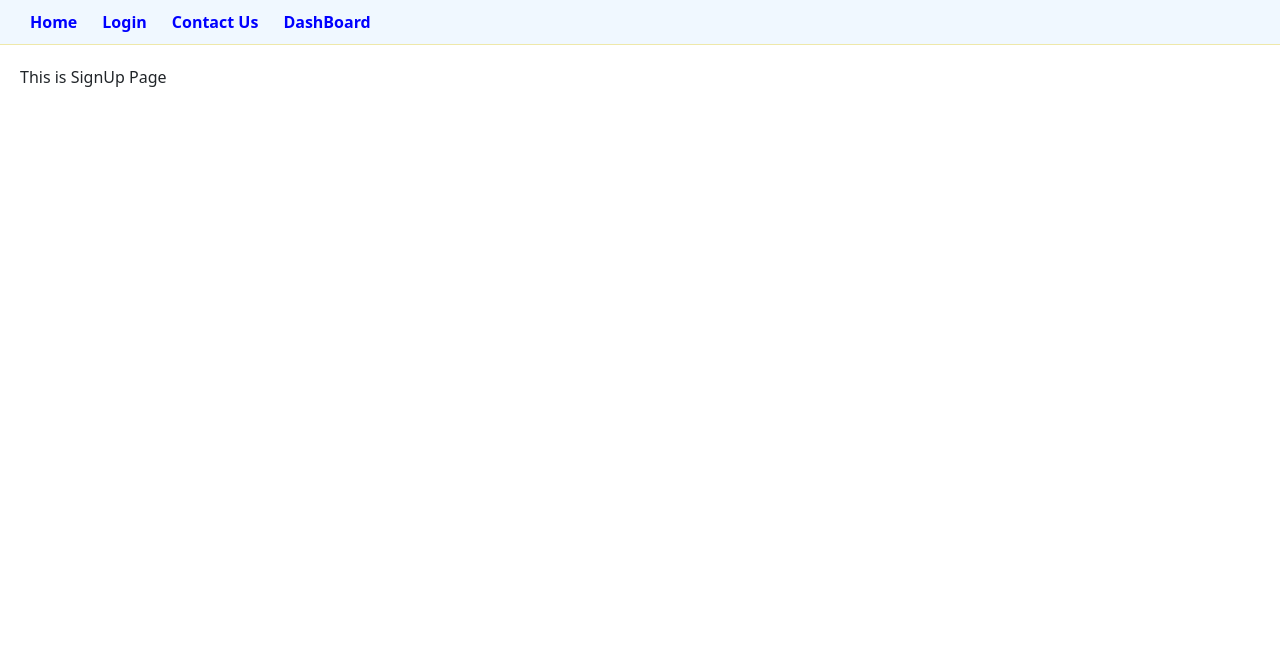
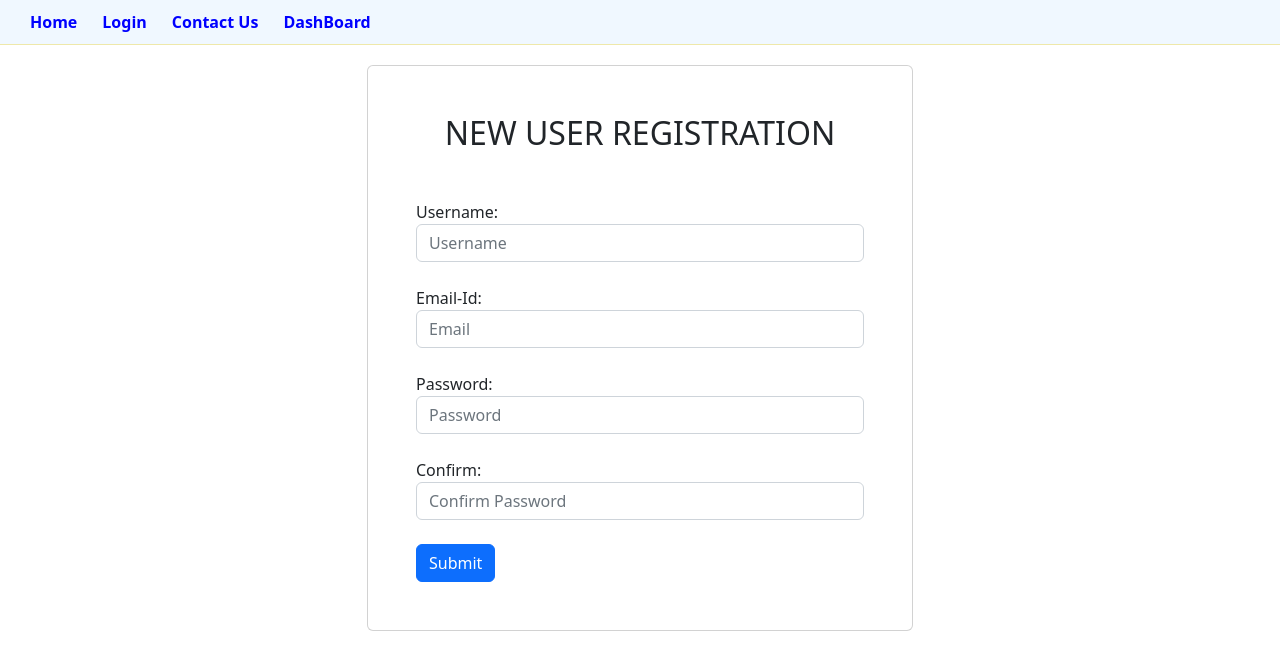
Before and after one commit to kiranchauhan756/Savings_And_Expense_Calculator, a React (Create React App) app in the folder save-expense/: page /signUp in a window 1280 px wide. Shown: the top 670 px of the page. Built offline with nearby package versions, Linux system fonts and the light colour scheme.

Commit message:
adding components

```diff
--- a/save-expense/src/App.js
+++ b/save-expense/src/App.js
@@ -1,16 +1,30 @@
 import React from "react";
 import { BrowserRouter, Routes, Route, NavLink } from "react-router-dom";
-import Home from "./Home";
-import Login from "./Login";
-import SignUp from "./SignUp";
-import ContactUs from "./ContactUs";
-import DashBoard from "./DashBoard";
-import Savings from "./Savings";
-import Transactions from "./Transactions";
-import Spendings from "./Spendings";
+import Home from "./components/Home";
+import Login from "./components/Login";
+import SignUp from "./components/SignUp";
+import ContactUs from "./components/ContactUs";
+import DashBoard from "./components/DashBoard";
+import Savings from "./components/Savings";
+import Transactions from "./components/Transactions";
+import Spendings from "./components/Spendings";
+import Accounts from "./components/Accounts";
+import SetGoal from "./components/SetGoal";
 import "bootstrap/dist/css/bootstrap.min.css";
 
 function App() {
+  // const [details, setDetails] = useState([]);
+  // function fetchDetails() {
+  //   fetch("https://swapi.dev/api/planets")
+  //     .then((response) => {
+  //       return response.json;
+  //     })
+  //     .then((data) => {
+  //       const clickMe = data.results;
+  //       setDetails(data.results);
+  //     });
+  // }
+
   return (
     <div className="App">
       <BrowserRouter>
@@ -37,6 +51,8 @@ function App() {
             <Route exact path="/signUp" element={<SignUp />}></Route>
             <Route exact path="/savings" element={<Savings />}></Route>
             <Route exact path="/spendings" element={<Spendings />}></Route>
+            <Route exact path="/accounts" element={<Accounts />}></Route>
+            <Route exact path="/setgoals" element={<SetGoal />}></Route>
             <Route
               exact
               path="/transactions"
--- a/save-expense/src/SignUp.js
+++ /dev/null
@@ -1,7 +0,0 @@
-import React from "react";
-
-const SignUp = () => {
-  return <div>This is SignUp Page</div>;
-};
-
-export default SignUp;
--- a/save-expense/src/DashBoard.js
+++ b/save-expense/src/components/DashBoard.js
@@ -4,6 +4,8 @@ import Tabs from "@material-ui/core/Tabs";
 import Savings from "./Savings";
 import Spendings from "./Spendings";
 import Transactions from "./Transactions";
+import Accounts from "./Accounts";
+import SetGoal from "./SetGoal";
 
 const DashBoard = () => {
   const [value, setValue] = React.useState(0);
@@ -21,10 +23,14 @@ const DashBoard = () => {
         <Tab label="Saving" />
         <Tab label="Spendings" />
         <Tab label="Transactions" />
+        <Tab label="Accounts" />
+        <Tab label="SetGoal" />
       </Tabs>
       {value === 0 && <Savings />}
       {value === 1 && <Spendings />}
       {value === 2 && <Transactions />}
+      {value === 3 && <Accounts />}
+      {value === 4 && <SetGoal />}
     </>
   );
 };
--- /dev/null
+++ b/save-expense/src/components/SetGoal.js
@@ -0,0 +1,7 @@
+import React from "react";
+
+const SetGoals = () => {
+  return <div>This is add Goal page</div>;
+};
+
+export default SetGoals;
--- /dev/null
+++ b/save-expense/src/components/SignUp.js
@@ -0,0 +1,100 @@
+import React, { useState } from "react";
+import { useNavigate } from "react-router-dom";
+
+const SignUp = (props) => {
+  const [username, setUsername] = useState("");
+  const [userid, setUserId] = useState("");
+  const [password, setPassword] = useState("");
+  const [cpassword, cPassword] = useState("");
+
+  const navigate = useNavigate();
+  const handleSubmit = () => {
+    navigate("/login");
+  };
+  return (
+    <section class="vh-50 bg-image">
+      <div class="mask d-flex align-items-center h-100 gradient-custom-3">
+        <div class="container h-100">
+          <div class="row d-flex justify-content-center align-items-center h-100">
+            <div class="col-12 col-md-9 col-lg-7 col-xl-6">
+              <div class="card">
+                <div class="card-body p-5">
+                  <h2 class="text-uppercase text-center mb-5">
+                    New User Registration
+                  </h2>
+                  <form>
+                    <label for="username">Username:</label>
+                    <br></br>
+                    <input
+                      type="text"
+                      id="username"
+                      name="username"
+                      class="form-control"
+                      placeholder="Username"
+                      required
+                      autofocus
+                      value={username}
+                      onChange={(e) => setUsername(e.target.value)}
+                    ></input>
+                    <br></br>
+                    <label for="email">Email-Id:</label>
+                    <input
+                      type="text"
+                      id="email"
+                      name="email"
+                      class="form-control"
+                      placeholder="Email"
+                      required
+                      autofocus
+                      value={userid}
+                      onChange={(e) => setUserId(e.target.value)}
+                    ></input>
+                    <br></br>
+                    <label for="password">Password:</label>
+                    <br></br>
+
+                    <input
+                      type="text"
+                      id="password"
+                      name="password"
+                      class="form-control"
+                      placeholder="Password"
+                      required
+                      autofocus
+                      value={password}
+                      onChange={(e) => setPassword(e.target.value)}
+                    ></input>
+                    <br></br>
+                    <label for="username">Confirm:</label>
+                    <br></br>
+                    <input
+                      type="text"
+                      id="cpassword"
+                      name="cpassword"
+                      class="form-control"
+                      placeholder="Confirm Password"
+                      required
+                      autofocus
+                      value={cpassword}
+                      onChange={(e) => cPassword(e.target.value)}
+                    ></input>
+                    <br></br>
+                    <button
+                      type="submit"
+                      class="btn btn-primary"
+                      onClick={handleSubmit}
+                    >
+                      Submit
+                    </button>
+                  </form>
+                </div>
+              </div>
+            </div>
+          </div>
+        </div>
+      </div>
+    </section>
+  );
+};
+
+export default SignUp;
```
Also changed, not shown: save-expense/src/components/Accounts.js (renamed from save-expense/src/Accounts.js), save-expense/src/components/ContactUs.js (renamed from save-expense/src/ContactUs.js), save-expense/src/components/Home.js (renamed from save-expense/src/Home.js), save-expense/src/components/Login.js (renamed from save-expense/src/Login.js), save-expense/src/components/Savings.js (renamed from save-expense/src/Savings.js), save-expense/src/components/Spendings.js (renamed from save-expense/src/Spendings.js), save-expense/src/components/Transactions.js (renamed from save-expense/src/Transactions.js).
